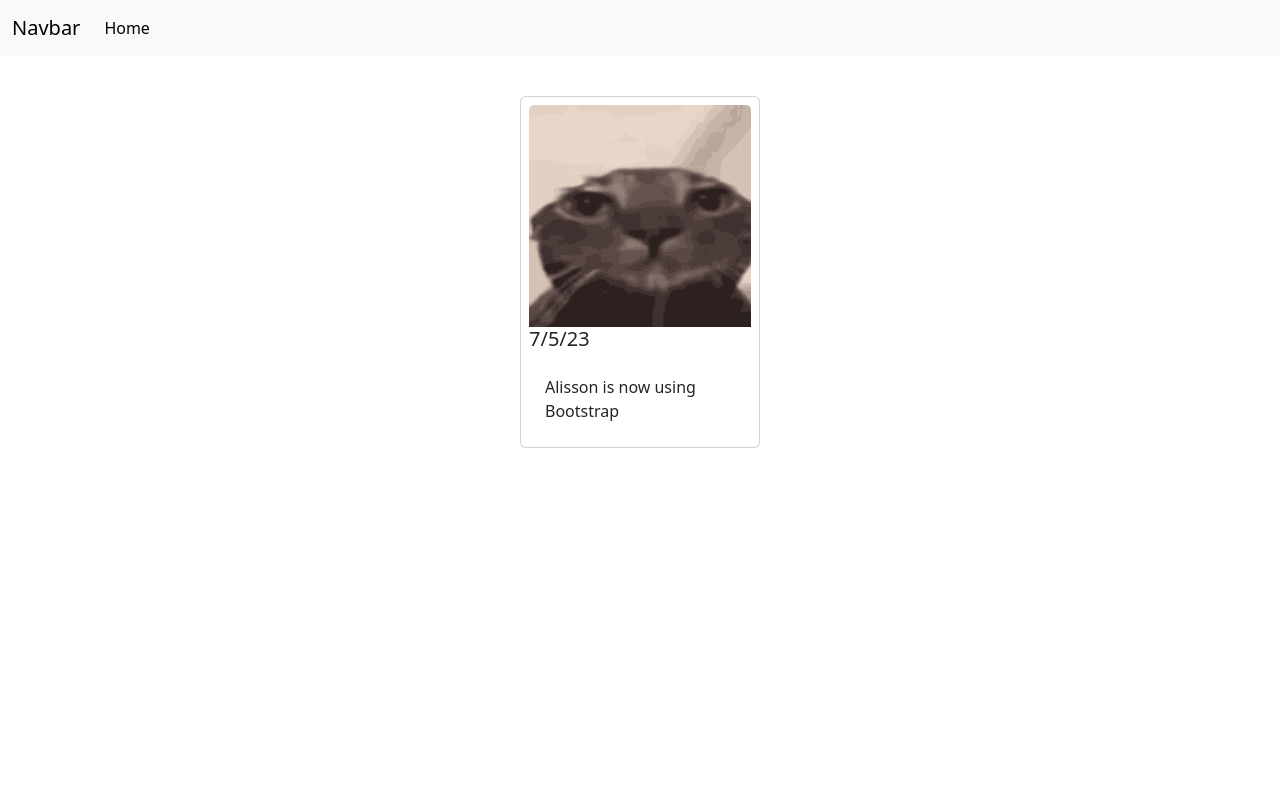
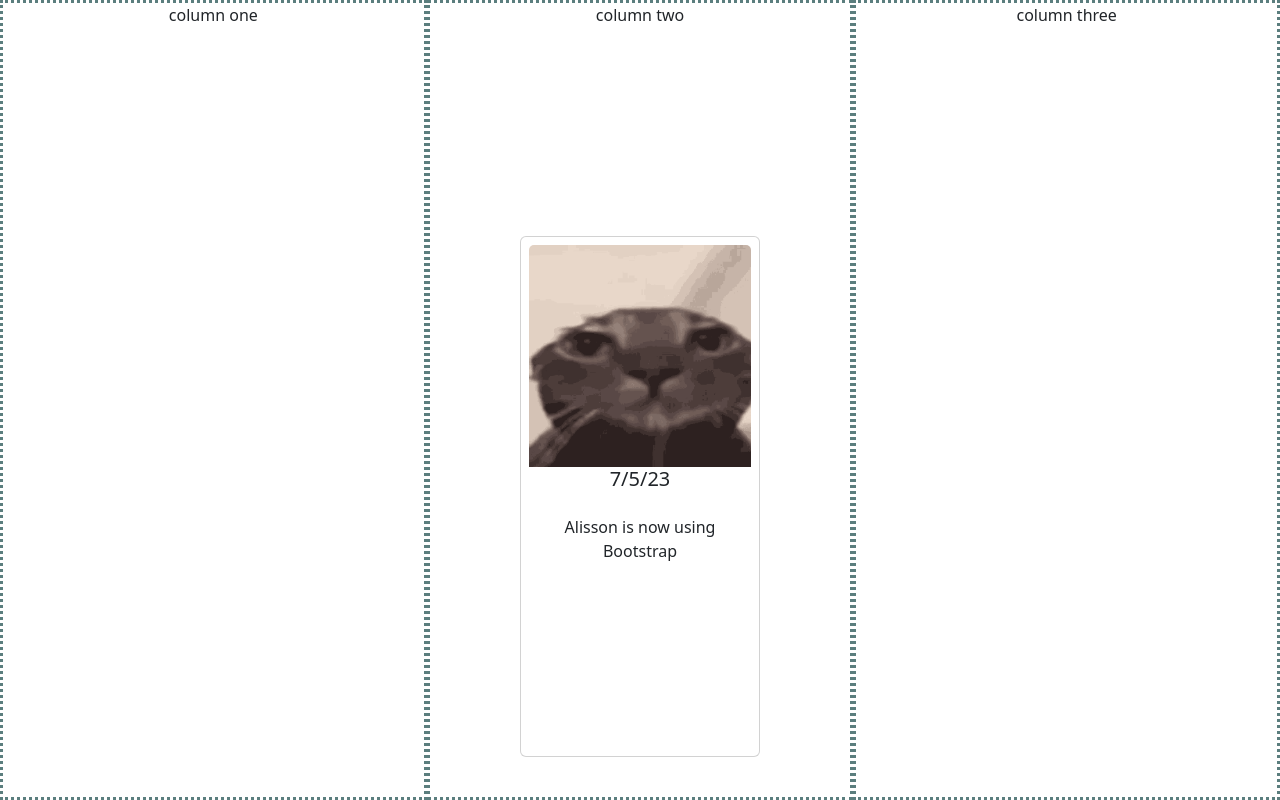
Before and after one commit to AlissonRoss/bootstrap-email-ross, a plain HTML site: page index.html in a window 1280 px wide. Drawn offline with nearby package versions, Linux system fonts and the light colour scheme.

Commit message:
Added columns

```diff
--- a/index.html
+++ b/index.html
@@ -9,28 +9,30 @@
 </head>
 
 <body>
-    <nav class="navbar navbar-expand-xl bg-body-tertiary ">
-        <div class="container-fluid">
-          <a class="navbar-brand" href="#">Navbar</a>
-          <button class="navbar-toggler" type="button" data-bs-toggle="collapse" data-bs-target="#navbarNav" aria-controls="navbarNav" aria-expanded="false" aria-label="Toggle navigation">
-            <span class="navbar-toggler-icon"></span>
-          </button>
-          <div class="collapse navbar-collapse" id="navbarNav">
-            <ul class="navbar-nav">
-              <li class="nav-item">
-                <a class="nav-link active" aria-current="page" href="#">Home</a>
-              </li>
-            </ul>
+  <div class="container text-center">
+    <div class="row">
+      <!-- COLUMN 1-->
+      <div class="col d-none d-md-grid  col-4">
+        column one
+      </div>
+      <!-- COLUMN 2-->
+      <div class="col d-grid">
+        column two
+        <div class="card mx-auto p-2">
+          <img src="./assets/gato.gif" class="card-img-top" alt="...">
+          <h5 class="card-title">7/5/23</h5>
+          <div class="card-body">
+              Alisson is now using Bootstrap
           </div>
         </div>
-      </nav>
-    <div class="card mx-auto p-2">
-        <img src="./assets/gato.gif" class="card-img-top" alt="...">
-        <h5 class="card-title">7/5/23</h5>
-        <div class="card-body">
-            Alisson is now using Bootstrap
-        </div>
+      </div>
+      <!-- COLUMN 3-->
+      <div class="col d-none d-sm-grid">
+        column three
+      </div>
     </div>
+  </div>
+
     <script src="https://cdn.jsdelivr.net/npm/bootstrap@5.3.0/dist/js/bootstrap.bundle.min.js"
     integrity="sha384-geWF76RCwLtnZ8qwWowPQNguL3RmwHVBC9FhGdlKrxdiJJigb/j/68SIy3Te4Bkz"
     crossorigin="anonymous"></script>
--- a/styles.css
+++ b/styles.css
@@ -4,3 +4,14 @@
     width: 15rem;
     margin: 5vh;
 }
+.container, .row, .col{
+    height: 100vh;
+    flex-wrap: nowrap;
+}
+.container{
+    min-width: 100vw;
+}
+.col{
+    border-color: rgb(91, 126, 126);
+    border-style: dotted;
+}
```
